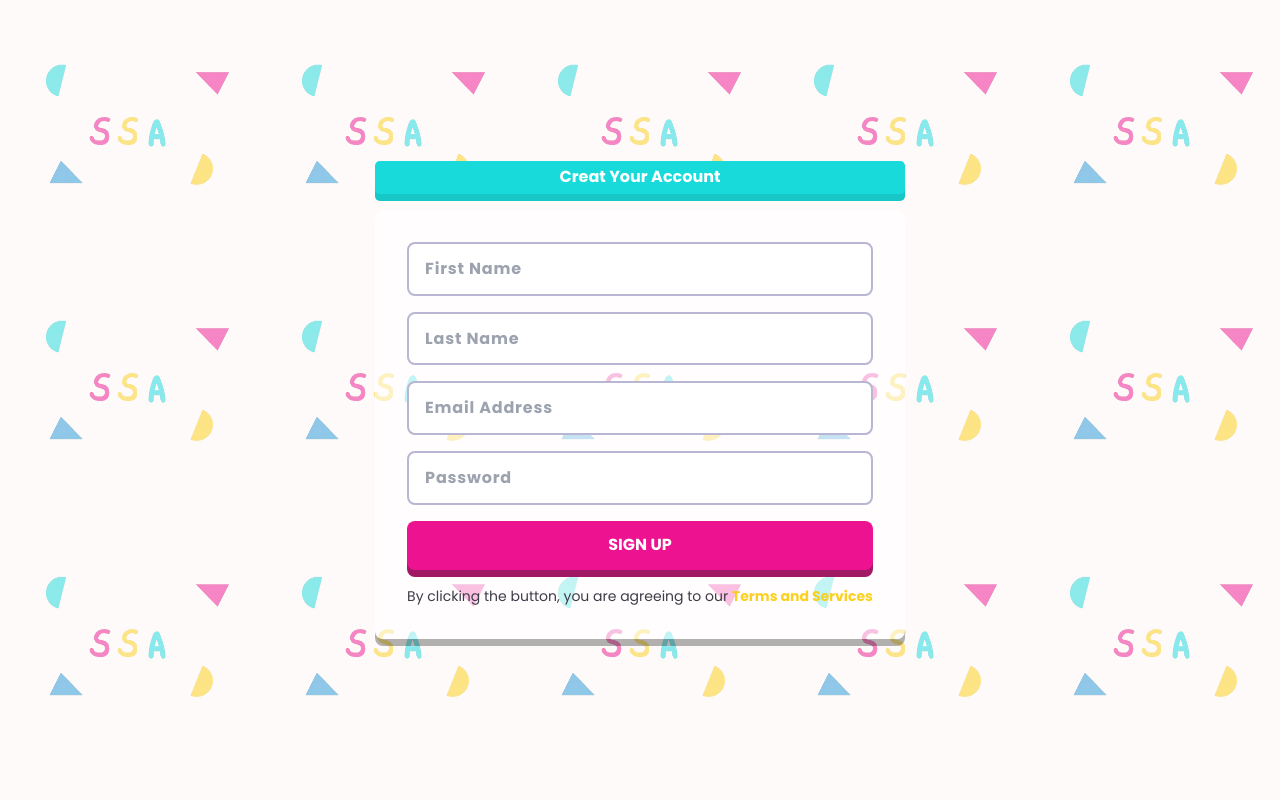
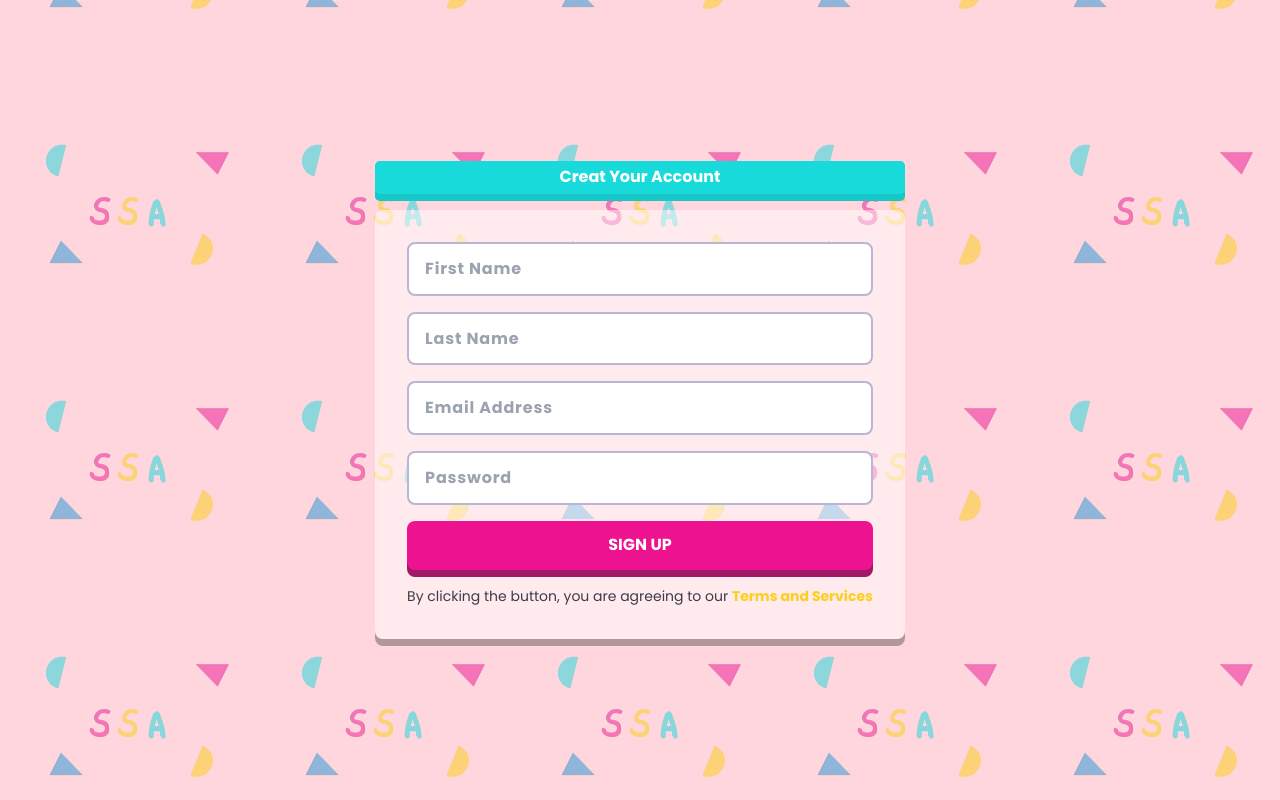
Before and after one commit to mohammad-ziadeh/react-project-final, a React (Vite) app: page / in a window 1280 px wide. Shown: the top 800 px of the page. Built offline with nearby package versions, Linux system fonts and the light colour scheme; a web font is replaced by a local one.

Commit message:
first commit

```diff
--- a/src/pages/login/log.css
+++ b/src/pages/login/log.css
@@ -10,8 +10,8 @@
 :root {
   /* ### Primary */
 
-  --Red:rgba(255, 192, 203, 0.61);
-  --Green:#ed128f;
+  --Red: rgba(255, 192, 203, 0.61);
+  --Green: #ed128f;
 
   /* ### Accent */
 
@@ -30,14 +30,12 @@ body {
 }
 
 .showcase {
-
-  background-image:url(../../../public/img/output-onlinepngtools.png);
+  background-image: url(../../../public/img/output-onlinepngtools.png);
   background-repeat: no-repeat;
   background-position: center;
   background-size: cover;
-  max-width: 100%;
-  /* height:100vh; */
-  height: calc(100vh - 0.1px);
+  background-color: rgba(255, 192, 203, 0.61);
+  height: 120vh;
 }
 
 .overlay {
@@ -119,7 +117,7 @@ body {
   text-align: center;
 }
 .form small span {
-  color:#fccd10f0;
+  color: #fccd10f0;
   font-weight: bold;
 }
 @media (max-width: 768px) {
```
Also changed, not shown: src/pages/login/signup.jsx (+31 -0 lines).
